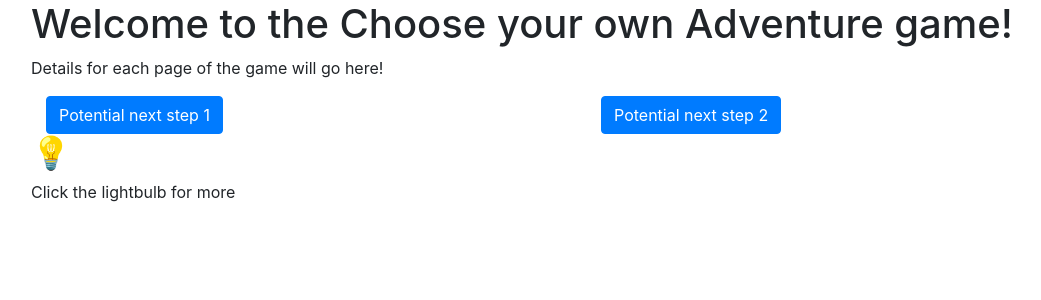
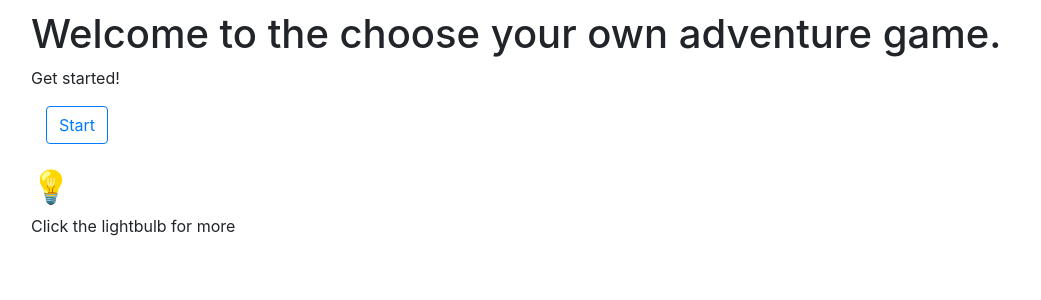
Before and after one commit to pierrerodgers/origins-and-meaning-final-project, a React (Create React App) app: page / in a window 1280 px wide. Shown: the top 300 px of the page, without its empty margins (54-1095 px from the left). Built offline with nearby package versions, Linux system fonts and the light colour scheme.

Commit message:
Add overall path for story to follow

```diff
--- a/src/App.css
+++ b/src/App.css
@@ -5,6 +5,10 @@
 .App-logo {
   height: 40vmin;
   pointer-events: none;
+}
+
+.container {
+  margin:10px;
 }
 
 @media (prefers-reduced-motion: no-preference) {
--- a/src/App.js
+++ b/src/App.js
@@ -2,38 +2,211 @@ import './App.css';
 import Button from 'react-bootstrap/Button';
 import {Container, Row, Col, Alert} from 'react-bootstrap';
 import 'bootstrap/dist/css/bootstrap.min.css';
-import { useState } from 'react';
+import { useState, useEffect } from 'react';
 
 const pages = [
   {
-    title : "Welcome to the Choose your own Adventure game!",
-    details : "Details for each page of the game will go here!",
+    title : "Welcome to the choose your own adventure game.",
+		details: "Get started!",
     options:[
       {
-        text:"Potential next step 1",
+        text:"Start",
         next:1
+      }
+    ],
+    peek : "This is where some extra info would go about any of the scientific concepts visible on the page."
+  },
+  {
+    title : "You're a student at Columbia and you've just finished listening to a lecture about entropy.",
+		details: "Do you talk to professor or leave the lecutere hall?",
+    options:[
+      {
+        text:"Talk to professor",
+        next:2
       },
       {
-        text:"Potential next step 2",
-        next:1
+        text:"Leave the lecture hall",
+        next:3
       }
-    ]
+    ],
+    peek : "This is where some extra info would go about any of the scientific concepts visible on the page."
   },
-
   {
-    title : "Second page!",
-    details : "More details for each page of the game will go here!",
+    title : "You ask the professor a question and listen intently.",
+		details: "Where do you head next? Your dorm or the dining hall?",
     options:[
       {
-        text:"Potential next step 1",
-        next:0
+        text:"Head to your dorm",
+        next:4
       },
       {
-        text:"Potential next step 2",
+        text:"Go to the dining hall",
+        next:5
+      }
+    ],
+    peek : "This is where some extra info would go about any of the scientific concepts visible on the page."
+  },
+  {
+    title : "You head into the hallway and bump into your friend",
+		details: "They invite you to a picnic on the lawns outside Butler. Do you go with them?",
+    options:[
+      {
+        text:"Yes go with them",
+        next:6
+      },
+      {
+        text:"No, go back to your dorm",
+        next:4
+      }
+    ],
+    peek : "This is where some extra info would go about any of the scientific concepts visible on the page."
+  },
+  {
+    title : "You're heading back to your dorm.",
+		details: "You head up the elevator, into your dorm, and your roommate is there, busy studying. You grab some leftover food (LEFTOVER CHIPOTLE, LEFTOVER SWEETGREEN) from the mini fridge. You have a lecture in 20 mins. Do you go?",
+    options:[
+      {
+        text:"You go to lecture",
+        next:7
+      },
+      {
+        text:"No, stay in your dorm and have a nap",
+        next:8
+      }
+    ],
+    peek : "This is where some extra info would go about any of the scientific concepts visible on the page."
+  },
+  {
+    title : "You head to John Jay Dining Hall",
+		details: "Do you sit down in the main dining area (9), or the one off to the side — the King's Table (10)? ",
+    options:[
+      {
+        text:"Main dining area",
+        next:9
+      },
+      {
+        text:"King's Table",
+        next:10
+      }
+    ],
+    peek : "This is where some extra info would go about any of the scientific concepts visible on the page."
+  },
+  {
+    title : "You sit down at the picnic, lovely time.",
+		details: "You sit down at the picnic, lovely time. You're late to lecture — you forgot! Do you go? Yes (7) or no (8)?",
+    options:[
+      {
+        text:"Go to lecture",
+        next:7
+      },
+      {
+        text:"Go back to your dorm and have a nap",
+        next:8
+      }
+    ],
+    peek : "This is where some extra info would go about any of the scientific concepts visible on the page."
+  },
+  {
+    title : "You rush to your class, it's an economics (?) lecture.",
+		details: "Your friend next to you, A/B, invites you for coffee. You remember you're meant to be meeting a friend downtown for dinner. Do you go back to your dorm and change (12), or do you get coffee (11)?",
+    options:[
+      {
+        text:"Go back to your dorm and change",
+        next:12
+      },
+      {
+        text:"Get a coffee with your friend",
+        next:11
+      }
+    ],
+    peek : "This is where some extra info would go about any of the scientific concepts visible on the page."
+  },
+  {
+    title : "You have a nap.",
+		details: "Wake up. See a text from a friend inviting you for coffee. Do you go get coffee (11), or do you go to the subway to go downtown for dinner (13)?",
+    options:[
+      {
+        text:"Go get coffee",
+        next:11
+      },
+      {
+        text:"Go to the subway to go downtown for dinner",
+        next:13
+      }
+    ],
+    peek : "This is where some extra info would go about any of the scientific concepts visible on the page."
+  },
+  {
+    title : "You sit down in the main dining area",
+		details: "nd run into a friend. On the table there are TWO PEPPER SHAKERS and NO SALT. You've got lecture! Do you go? Yes (7) or no (8)?",
+    options:[
+      {
+        text:"Yes, you go!",
+        next:7
+      },
+      {
+        text:"No, you go back to your dorm for a nap.",
+        next:8
+      }
+    ],
+    peek : "This is where some extra info would go about any of the scientific concepts visible on the page."
+  },
+  {
+    title : "You sit down at the King's Table.",
+		details: "there are TWO SALT SHAKERS and NO PEPPER. You've got lecture! Do you go? Yes (7) or no (8)?",
+    options:[
+      {
+        text:"Yes, you go!",
+        next:7
+      },
+      {
+        text:"No, you go back to your dorm for a nap.",
+        next:8
+      }
+    ],
+    peek : "This is where some extra info would go about any of the scientific concepts visible on the page."
+  },
+  {
+    title : "You sit down, have a nice coffee.",
+		details: "Vibe. Do you text your friend to let them know you might be running 10-15 mins late, or do you just go and hope for the best?",
+    options:[
+      {
+        text:"Text your friend that you're running late",
+        next:13
+      },
+      {
+        text:"Go downtown for dinner",
+        next:13
+      }
+    ],
+    peek : "This is where some extra info would go about any of the scientific concepts visible on the page."
+  },
+  {
+    title : "You go back to your dorm to change.",
+		details: "Your favourite sweatshirt is in the laundry basket! Do you wear RED sweater or BLUE hoodie?",
+    options:[
+      {
+        text:"Red sweater",
+        next:13
+      },
+      {
+        text:"Blue sweater",
+        next:13
+      }
+    ],
+    peek : "This is where some extra info would go about any of the scientific concepts visible on the page."
+  },
+  {
+    title : "You head downtown for dinner",
+		details: "You get in the subway, go downtown. Get off the subway, listen to podcast about mortality. Get hit by a car. END",
+    options:[
+      {
+        text:"Restart",
         next:0
       }
-    ]
-  }
+    ],
+    peek : "This is where some extra info would go about any of the scientific concepts visible on the page."
+  },
 ]
 
 function App() {
@@ -46,10 +219,10 @@ function App() {
 
   return (
     <Container>
-      <Page page={pages[currentPage]} updatePage={updatePage}/>
+      <Page className="mb-44" page={pages[currentPage]} updatePage={updatePage}/>
       <Row>
-        <Col width="12">
-          <Peek text = "This is where some extra info would go about any of the scientific concepts visible on the page."/>
+        <Col>
+          <Peek text = {pages[currentPage].peek}/>
         </Col>
 
       </Row>
@@ -66,9 +239,8 @@ function Page(props) {
   */
 
   return (
-
     <Col>
-      <Row>
+      <Row className="mb4">
         <h1>
           {props.page.title}
         </h1>
@@ -80,24 +252,28 @@ function Page(props) {
         </p>
       </Row>
 
-      <Row>
+      <Row className="mb-4">
         {props.page.options.map((option) => {
             return(
             <Col>
-              <Button variant = "primary" key={option} onClick={() => {props.updatePage(option.next)}}>
+              <Button variant = "outline-primary" key={option} onClick={() => {props.updatePage(option.next)}}>
                 {option.text}
               </Button>
             </Col>)
           })}
       </Row>
+      </Col>
 
-    </Col>
 
   )
 }
 
 function Peek(props) {
   const [isVisible, setIsVisible] = useState(false);
+
+  useEffect( () => {
+    setIsVisible(false);
+  }, [props.text])
 
   if (isVisible) return (
     <Alert variant="info">
```
